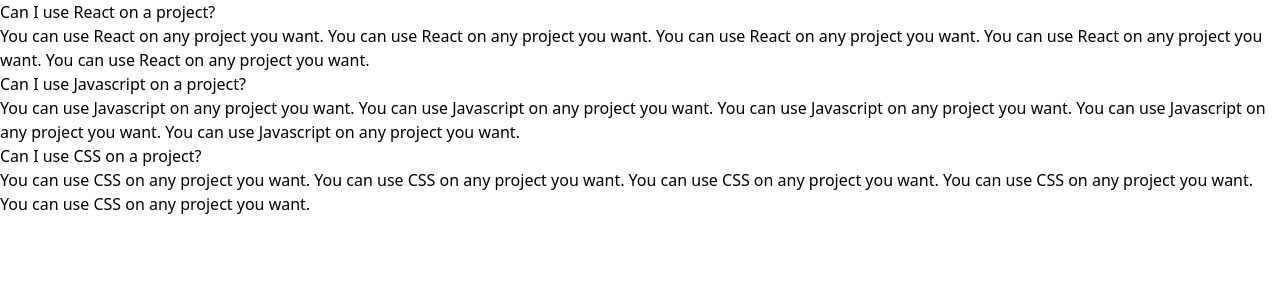
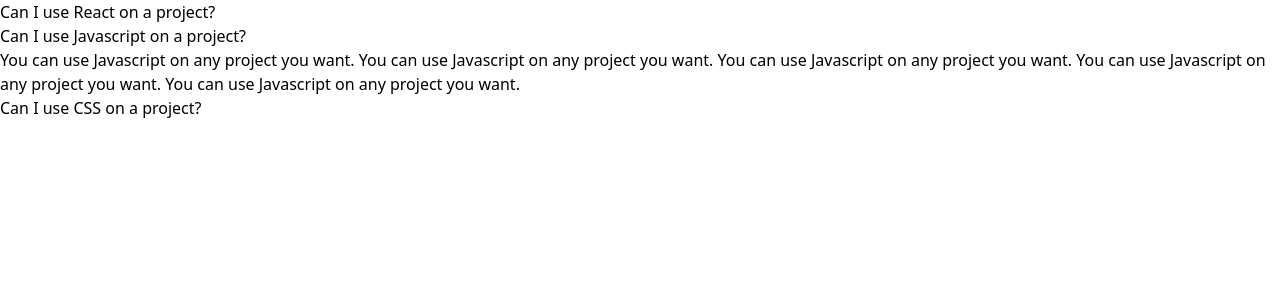
Before and after one commit to Pfirewire/react-udemy-comps, a React (Create React App) app: page / in a window 1280 px wide. Shown: the top 300 px of the page. Built offline with nearby package versions, Linux system fonts and the light colour scheme.

Commit message:
Conditional Rendering

```diff
--- a/src/components/Accordion.js
+++ b/src/components/Accordion.js
@@ -1,14 +1,19 @@
-
+import { useState } from "react";
 
 function Accordion({ items }) {
-    const renderedItems = items.map((item) => {
+    const [expandedIndex, setExpandedIndex] = useState(1);
+
+    const renderedItems = items.map((item, index) => {
+        const isExpanded = index === expandedIndex;
+
         return (
             <div key={item.id}>
                 <div>{item.label}</div>
-                <div>{item.content}</div>
+                {isExpanded && <div>{item.content}</div>}
             </div>
         );
     });
+
     return(
         <div>
             {renderedItems}
```
